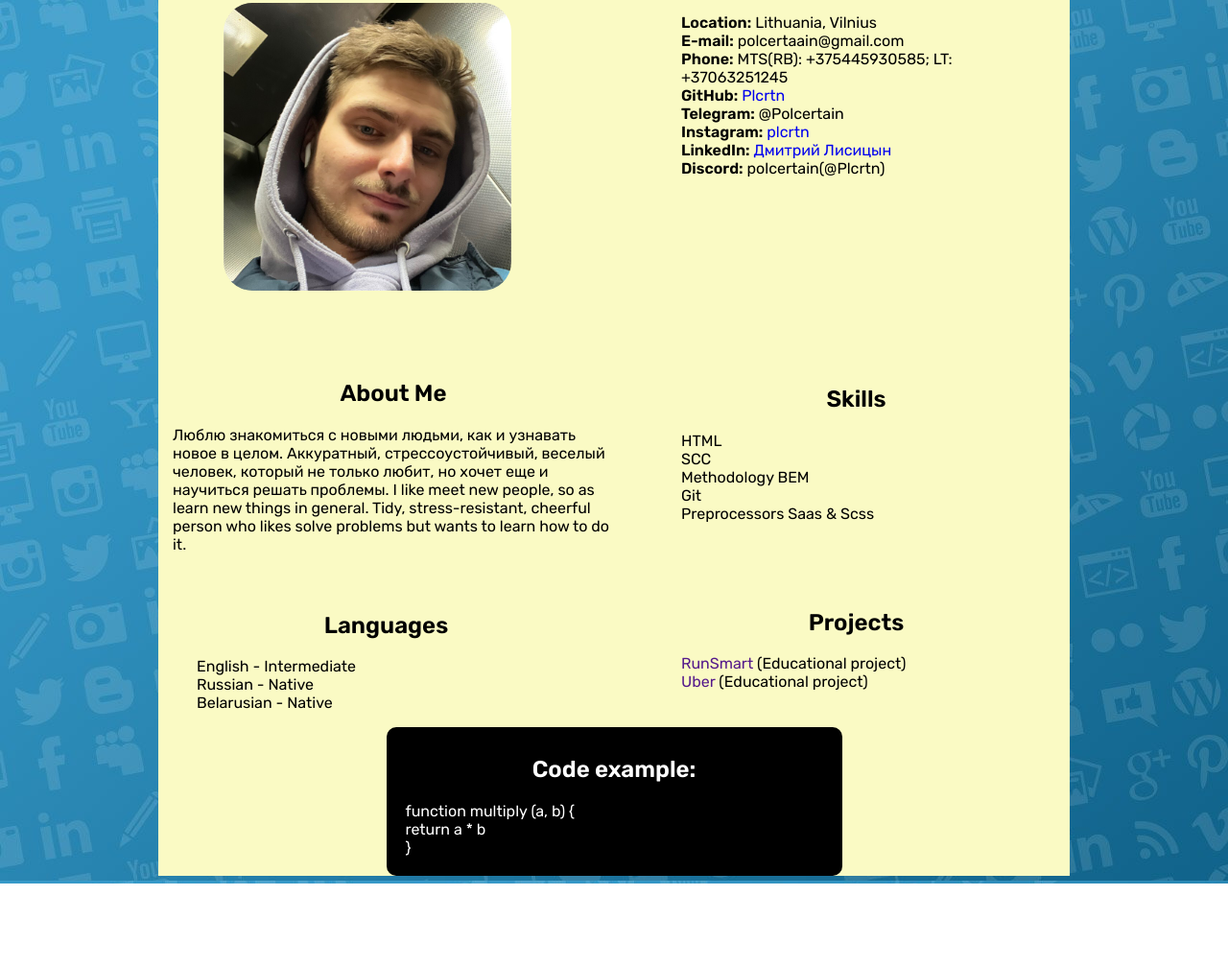
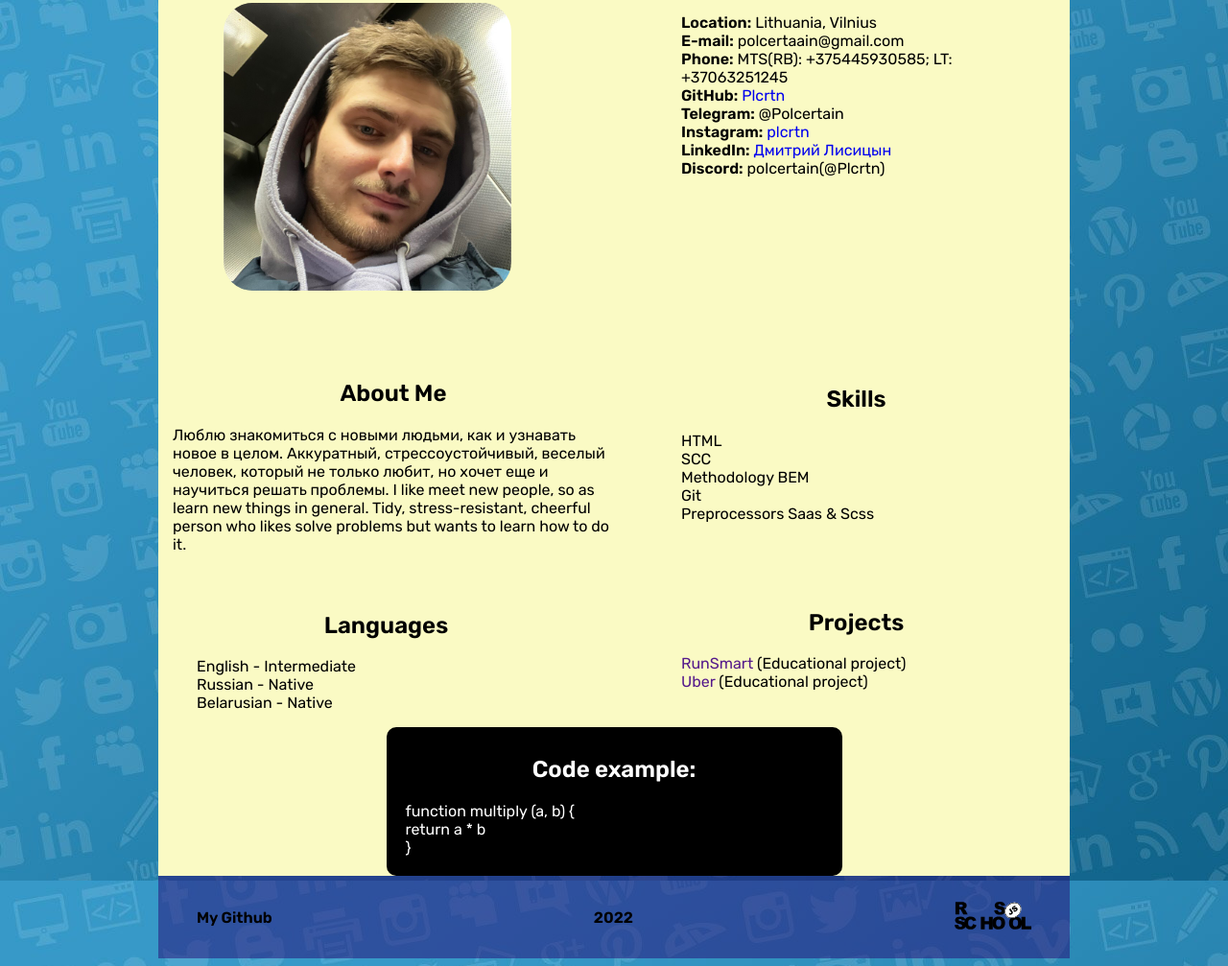
Before and after one commit to Plcrtn/rsschool-cv, a plain HTML site: page index.html in a window 1280 px wide. Shown: the part 162-1169 px from the top of the page at 96% size. Before the commit the page ends 1083 px from the top, so only its background shows below. Drawn offline with Linux system fonts and the light colour scheme.

Commit message:
feat: add footer to index.html and style.css

```diff
--- a/index.html
+++ b/index.html
@@ -84,5 +84,12 @@
             </section>
         </div>
     </main>
+    <footer>
+        <div class="container_footer">
+            <a href="https://github.com/Plcrtn" class="github">My Github</a>
+            <span class="year_footer">2022</span>
+            <a href="https://rs.school/js/"><img class="rs_img" src="assets/svg/rs_school_js.svg" alt="RSS"></a>
+        </div>
+    </footer>
 </body>
 </html>
--- a/style.css
+++ b/style.css
@@ -99,8 +99,8 @@ nav {
     border-radius: 10%;
     margin-left: 110px;
 }
-.title_avatar {
-    line-height: 20px;
+  .title_avatar {
+      line-height: 20px;
 }
 
   .contacts {
@@ -139,3 +139,25 @@ nav {
   .subtitle {
     text-align: center;
   }
+  .container_footer {
+    display: flex;
+    justify-content: space-between;
+    align-items: center;
+    max-width: 950px;
+    margin: 0 auto;
+    padding: 1px 40px;
+    background-color: rgba(39, 10, 119, 0.5);
+  }
+
+  .rs_img {
+    width: 80px;
+    height: 80px;
+  }
+  .github {
+    font-weight: 600;
+    text-decoration: none;
+    color: rgb(0, 0, 0);
+  }
+  .year_footer {
+    font-weight: 600;
+  }
```
Also changed, not shown: assets/svg/rs_school_js.svg (added).
